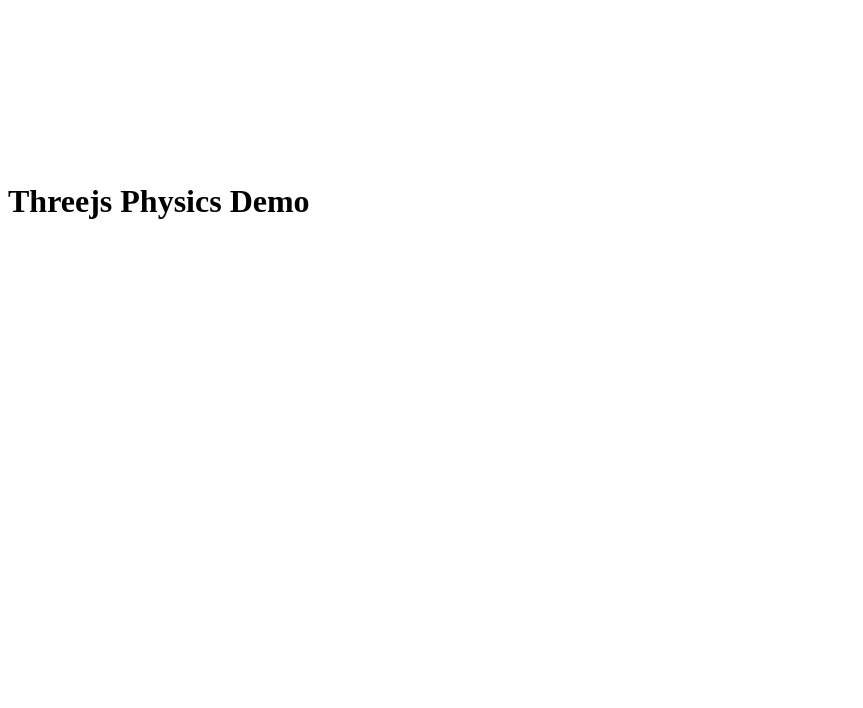
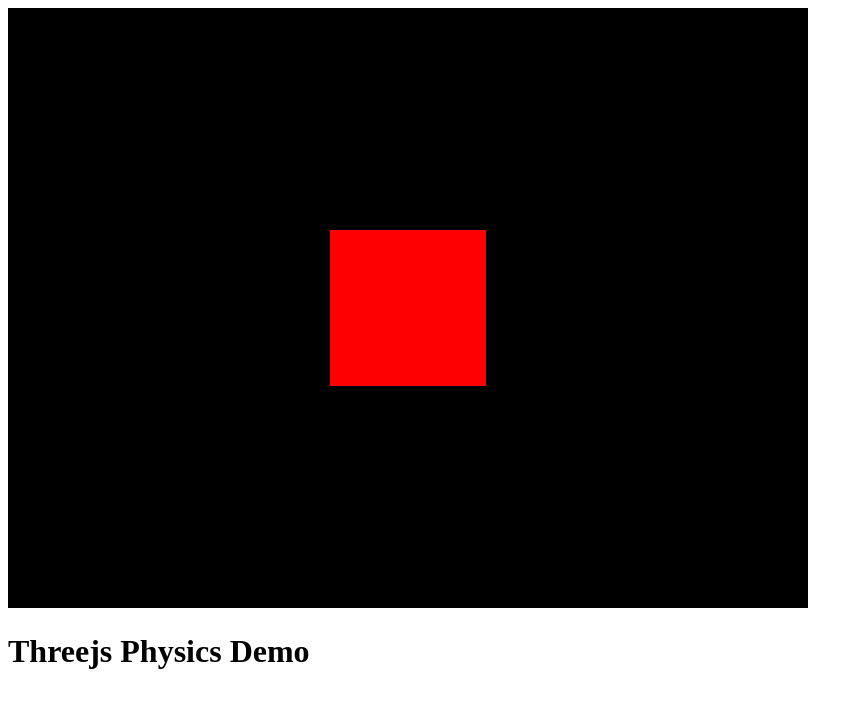
Before and after one commit to kexar007/threejsphysics, a website built with Vite: page index.html in a window 1280 px wide. Shown: the whole page, without its empty margins (0-863 px from the left). Built offline with nearby package versions, Linux system fonts and the light colour scheme.

Commit message:
add scene object camera

```diff
--- a/index.html
+++ b/index.html
@@ -6,7 +6,7 @@
     <title>Threejs Phsics Demo</title>
 </head>
 <body>
-    <canvas id="canvas"></canvas>
+    <canvas class="canvas"></canvas>
     <H1>Threejs Physics Demo</H1>
     <script type="module" src="./script.js"></script>
 
--- a/script.js
+++ b/script.js
@@ -1 +1,28 @@
-console.log('javascript is working!!!!!');
+import * as THREE from 'three'
+
+const canvas = document.querySelector('canvas.canvas');
+
+//scene
+const scene = new THREE.Scene();
+
+//objects
+const cubegeo= new THREE.BoxGeometry(1,1,1);
+const material=new THREE.MeshBasicMaterial({color:'red'});
+const cube=new THREE.Mesh(cubegeo,material);
+scene.add(cube);
+
+//camera
+const sizes = {
+    width:800,
+    height:600
+}
+const camera = new THREE.PerspectiveCamera(75,sizes.width/sizes.height);
+camera.position.z=3;
+scene.add(camera);
+
+//renderer
+const renderer=new THREE.WebGLRenderer({
+    canvas:canvas
+});
+renderer.setSize(sizes.width,sizes.height);
+renderer.render(scene,camera);
```
